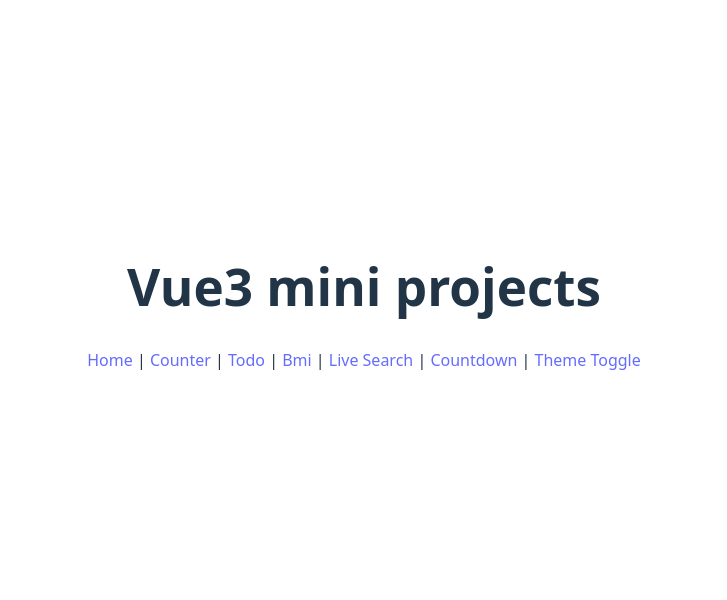
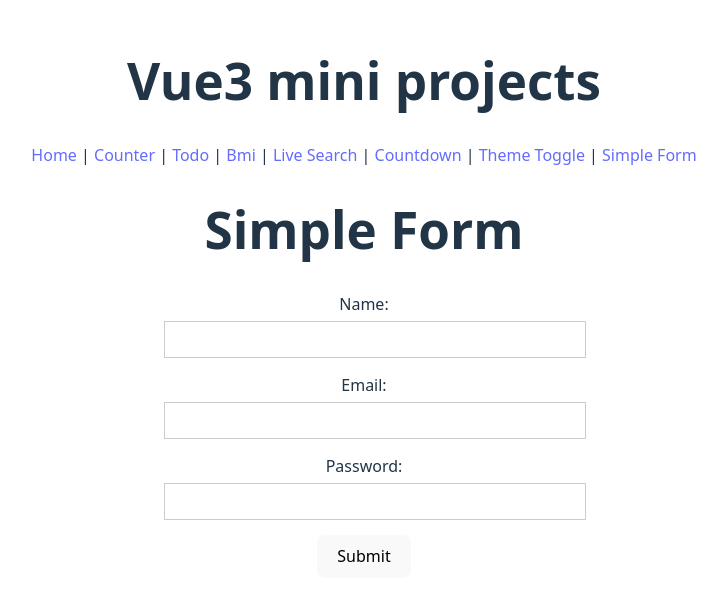
Before and after one commit to t2adung/vue-mini-projects, a Vue app: page /simpleform in a window 1280 px wide. Shown: the part 102-702 px from the top of the page, without its empty margins (276-1003 px from the left). Built offline with nearby package versions, Linux system fonts and the light colour scheme.

Commit message:
project 7

```diff
--- a/src/App.vue
+++ b/src/App.vue
@@ -12,7 +12,8 @@
       <RouterLink to="/bmi">Bmi</RouterLink> |
       <RouterLink to="/livesearch">Live Search</RouterLink> |
       <RouterLink to="/countdown">Countdown</RouterLink> |
-      <RouterLink to="/themetoggle">Theme Toggle</RouterLink>
+      <RouterLink to="/themetoggle">Theme Toggle</RouterLink> |
+      <RouterLink to="/simpleform">Simple Form</RouterLink>
     </nav>
     <RouterView></RouterView>
   </div>
--- /dev/null
+++ b/src/projects/SimpleFormApp.vue
@@ -0,0 +1,88 @@
+<template>
+    <div class="form-wrapper">
+        <h1>Simple Form</h1>
+        <form @submit.prevent="handleSubmit">
+            <div class="form-group">
+                <label for="name">Name:</label>
+                <input type="text" id="name" v-model="name" />
+                <p  v-if="errors.name" class="error">{{ errors.name }}</p>
+            </div>
+            <div class="form-group">
+                <label for="email">Email:</label>
+                <input type="email" id="email" v-model="email" />
+                <p v-if="errors.email" class="error">{{ errors.email }}</p>
+            </div>
+            <div class="form-group">
+                <label for="password">Password:</label>
+                <input type="password" id="password" v-model="password" />
+                <p v-if="errors.password" class="error">{{ errors.password }}</p>
+            </div>
+            <button type="submit">Submit</button>
+        </form>
+        <div v-if="successMessage" class="success">
+            <p>{{ successMessage }}</p>
+        </div>
+    </div>
+</template>
+
+<script setup>
+import { ref } from 'vue';
+
+const name = ref('');
+const email = ref('');
+const password = ref('');
+const errors = ref({});
+const successMessage = ref('');
+
+const validateForm = () => {
+    errors.value = {};
+    if (!name.value) {
+        errors.value.name = 'Name is required';
+    }
+    if (!email.value) {
+        errors.value.email = 'Email is required';
+    }
+    if (email.value && !/\S+@\S+\.\S+/.test(email.value)) {
+        errors.value.email = 'Email is invalid';
+    }
+    if (!password.value) {
+        errors.value.password = 'Password is required';
+    }
+    if (password.value && password.value.length < 6) {
+        errors.value.password = 'Password must be at least 6 characters';
+    }
+    return Object.keys(errors.value).length === 0;
+};
+
+const handleSubmit = () => {
+    if (validateForm()) {
+        successMessage.value = 'Form submitted successfully!';
+        // Reset form fields
+        name.value = '';
+        email.value = '';
+        password.value = '';
+        errors.value = {};
+    }
+};
+
+</script>
+
+<style scoped>
+.form-wrapper {
+    max-width: 400px;
+    margin: auto;
+    text-align: center;
+}
+.form-group {
+    margin-bottom: 15px;
+}
+label {
+    display: block;
+    margin-bottom: 5px;
+}
+input {
+    width: 100%;
+    padding: 10px;
+    border: 1px solid #ccc;
+}
+</style>
--- a/src/router/index.js
+++ b/src/router/index.js
@@ -6,6 +6,7 @@ import BmiCaculatorApp from '../projects/BmiCaculatorApp.vue';
 import LiveSearchApp from '../projects/LiveSearchApp.vue';
 import CountdownApp from '../projects/CountdownApp.vue';
 import ThemeToogleApp from '../projects/ThemeToogleApp.vue';
+import SimpleFormApp from '../projects/SimpleFormApp.vue';
 
 const routes = [
     { path: '/', redirect: '/home' },
@@ -15,6 +16,7 @@ const routes = [
     { path: '/livesearch', component: LiveSearchApp },
     { path: '/countdown', component: CountdownApp },
     { path: '/themetoggle', component: ThemeToogleApp },
+    { path: '/simpleform', component: SimpleFormApp },
 
 ];
 
```
